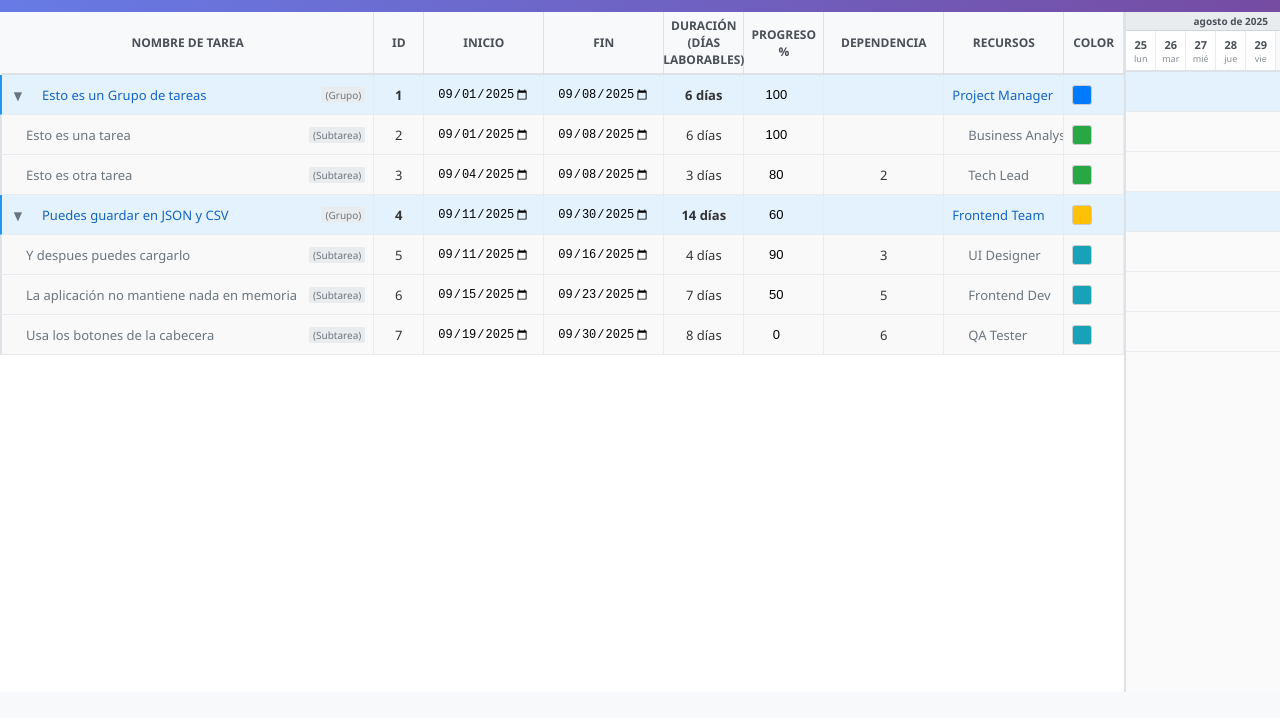
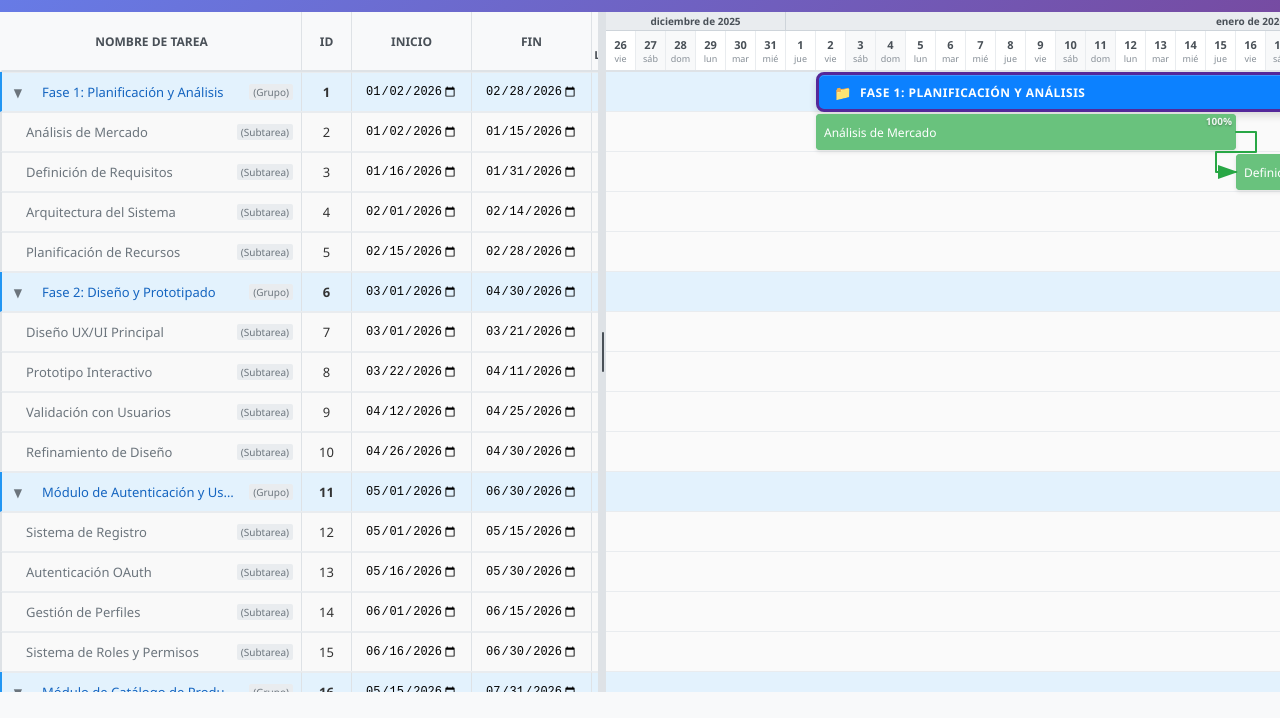
Before and after one commit to sergiocabellopacha/GanttProject, a plain HTML site: page gantt-app/index.html in a window 1280 px wide. Shown: the part 82-800 px from the top of the page. Drawn offline with Linux system fonts and the light colour scheme.

Commit message:
scroll synchronization and splitter; update styles for better layout and usability

```diff
--- a/gantt-app/index.html
+++ b/gantt-app/index.html
@@ -47,13 +47,14 @@
     </div>
 
     <div class="gantt-wrapper">
-        <div class="gantt-table">
+        <div class="gantt-table" id="gantt-table">
+            <div class="table-container">
                 <div class="table-header">
                     <div class="col-task-name">Nombre de Tarea</div>
                     <div class="col-id">ID</div>
                     <div class="col-start">Inicio</div>
                     <div class="col-end">Fin</div>
-                <div class="col-duration">Duración (Días Laborables)</div>
+                    <div class="col-duration">Duración<br>(Días Laborables)</div>
                     <div class="col-progress">Progreso %</div>
                     <div class="col-dependency">Dependencia</div>
                     <div class="col-resource">Recursos</div>
@@ -62,6 +63,11 @@
                 <div class="table-body" id="task-table-body">
                     <!-- Tasks will be populated here -->
                 </div>
+            </div>
+        </div>
+
+        <div class="splitter" id="splitter">
+            <div class="splitter-handle"></div>
         </div>
 
         <div class="gantt-chart">
--- a/gantt-app/script.js
+++ b/gantt-app/script.js
@@ -1234,10 +1234,119 @@ function renderAll() {
         // Configurar drag and drop después de renderizar
         setupDragAndDrop();
 
+        // Re-initialize scroll sync after rendering
+        initScrollSync();
+
     } catch (error) {
         console.error('Error rendering Gantt:', error);
         // Fallback en caso de error
         document.getElementById('task-table-body').innerHTML = '<div style="padding: 20px; color: red;">Error al renderizar. Revisa la consola.</div>';
+    }
+}
+
+// Initialize scroll synchronization between table and chart
+function initScrollSync() {
+    const tableContainer = document.querySelector('.table-container');
+    const ganttChart = document.querySelector('.gantt-chart');
+
+    if (!tableContainer || !ganttChart) {
+        console.warn('Could not find scroll containers for synchronization');
+        return;
+    }
+
+    let isScrolling = false;
+
+    // Sync vertical scroll from table to chart
+    tableContainer.addEventListener('scroll', function() {
+        if (isScrolling) return;
+        isScrolling = true;
+        ganttChart.scrollTop = tableContainer.scrollTop;
+        requestAnimationFrame(() => {
+            isScrolling = false;
+        });
+    });
+
+    // Sync vertical scroll from chart to table
+    ganttChart.addEventListener('scroll', function() {
+        if (isScrolling) return;
+        isScrolling = true;
+        tableContainer.scrollTop = ganttChart.scrollTop;
+        requestAnimationFrame(() => {
+            isScrolling = false;
+        });
+    });
+}
+
+// Splitter functionality for resizing table width
+function initSplitter() {
+    const splitter = document.getElementById('splitter');
+    const ganttTable = document.getElementById('gantt-table');
+    let isResizing = false;
+    let startX = 0;
+    let startWidth = 0;
+
+    const minWidth = 400; // Minimum table width
+    const maxWidth = window.innerWidth * 0.8; // Maximum 80% of window width
+
+    splitter.addEventListener('mousedown', function(e) {
+        e.preventDefault();
+        isResizing = true;
+        startX = e.clientX;
+        startWidth = ganttTable.offsetWidth;
+
+        // Add visual feedback
+        document.body.style.cursor = 'col-resize';
+        splitter.style.background = '#007bff';
+
+        // Prevent text selection during resize
+        document.body.style.userSelect = 'none';
+    });
+
+    document.addEventListener('mousemove', function(e) {
+        if (!isResizing) return;
+
+        const deltaX = e.clientX - startX;
+        const newWidth = startWidth + deltaX;
+
+        // Apply constraints
+        if (newWidth >= minWidth && newWidth <= maxWidth) {
+            ganttTable.style.width = newWidth + 'px';
+        }
+    });
+
+    document.addEventListener('mouseup', function() {
+        if (isResizing) {
+            isResizing = false;
+
+            // Remove visual feedback
+            document.body.style.cursor = '';
+            splitter.style.background = '';
+            document.body.style.userSelect = '';
+        }
+    });
+
+    // Handle window resize
+    window.addEventListener('resize', function() {
+        const currentWidth = ganttTable.offsetWidth;
+        const newMaxWidth = window.innerWidth * 0.8;
+
+        if (currentWidth > newMaxWidth) {
+            ganttTable.style.width = newMaxWidth + 'px';
+        }
+    });
+}
+
+// Load test data from test-data-2026.json if available
+async function loadTestData() {
+    try {
+        const response = await fetch('./test-data-2026.json');
+        if (response.ok) {
+            const testData = await response.json();
+            ganttData = testData;
+            console.log('Test data loaded successfully:', testData.tasks.length, 'tasks');
+        }
+    } catch (error) {
+        console.log('Test data file not found or error loading, using default data');
     }
 }
 
@@ -1786,13 +1895,20 @@ window.updateTaskField = updateTaskField;
 window.changeTaskColor = changeTaskColor;
 window.validateWorkdayDate = validateWorkdayDate;
 
-// Initialize
+    // Load test data if available and then initialize
+    loadTestData().then(() => {
         renderAll();
+    });
+
+    // Initialize scroll synchronization
+    initScrollSync();
 
     // Sync scroll between timeline header and chart body
     const chartContainer = document.querySelector('.gantt-chart');
     const timelineHeader = document.getElementById('timeline-header');
     const chartBody = document.getElementById('chart-body');
 
+    // Splitter functionality for resizing table width
+    initSplitter();
 
 }); // End of DOMContentLoaded
--- a/gantt-app/styles.css
+++ b/gantt-app/styles.css
@@ -190,13 +190,52 @@ body {
 /* Gantt Layout */
 .gantt-wrapper {
     display: flex;
-    min-height: calc(100vh - 120px);
+    height: calc(100vh - 120px);
     background: #fff;
+    overflow: hidden;
 }
 
 .gantt-table {
-    min-width: 600px;
+    width: 600px;
+    min-width: 400px;
+    max-width: 80%;
+    background: #fff;
     border-right: 2px solid #dee2e6;
+    display: flex;
+    flex-direction: column;
+}
+
+.table-container {
+    flex: 1;
+    overflow-x: auto;
+    overflow-y: auto;
+}
+
+.splitter {
+    width: 6px;
+    background: #dee2e6;
+    cursor: col-resize;
+    position: relative;
+    user-select: none;
+    flex-shrink: 0;
+}
+
+.splitter:hover {
+    background: #007bff;
+}
+
+.splitter-handle {
+    position: absolute;
+    top: 50%;
+    left: 50%;
+    transform: translate(-50%, -50%);
+    width: 2px;
+    height: 40px;
+    background: #495057;
+    border-radius: 1px;
+}
+
+.splitter:hover .splitter-handle {
     background: #fff;
 }
 
@@ -204,12 +243,13 @@ body {
     flex: 1;
     overflow-x: auto;
     background: #fafafa;
+    overflow-y: auto;
 }
 
 /* Table Styles */
 .table-header {
     display: grid;
-    grid-template-columns: minmax(300px, 1fr) 50px 120px 120px 80px 80px 120px 120px 60px;
+    grid-template-columns: 300px 50px 120px 120px 80px 80px 80px 120px 60px;
     background: #f8f9fa;
     border-bottom: 2px solid #dee2e6;
     border-left: 2px solid transparent;
@@ -220,6 +260,8 @@ body {
     position: sticky;
     top: 0;
     z-index: 101;
+    min-width: 1010px; /* Suma de todas las columnas */
+    height: 60px; /* Matching timeline-header height */
 }
 
 .table-header > div {
@@ -229,16 +271,27 @@ body {
     align-items: center;
     justify-content: center;
     text-align: center;
+    white-space: nowrap;
+    overflow: hidden;
+    text-overflow: ellipsis;
+}
+
+/* Allow line breaks for duration column */
+.table-header .col-duration {
+    white-space: normal;
+    line-height: 1.2;
+    font-size: 11px;
 }
 
 .task-row {
     display: grid;
-    grid-template-columns: minmax(300px, 1fr) 50px 120px 120px 80px 80px 120px 120px 60px;
+    grid-template-columns: 300px 50px 120px 120px 80px 80px 80px 120px 60px;
     border-bottom: 1px solid #e9ecef;
     border-left: 2px solid #dee2e6;
     height: 40px;
     min-height: 40px;
     transition: background-color 0.2s;
+    min-width: 1010px; /* Suma de todas las columnas */
 }
 
 .task-row:hover {
@@ -323,6 +376,26 @@ body {
     width: 100%;
     font-size: 13px;
     padding: 2px;
+}
+
+.task-cell {
+    padding: 5px 8px;
+    border-right: 1px solid #dee2e6;
+    border-top: 1px solid #e9ecef;
+    display: flex;
+    align-items: center;
+    overflow: hidden;
+    text-overflow: ellipsis;
+    white-space: nowrap;
+    min-width: 0;
+}
+
+.task-cell input {
+    width: 100%;
+    border: 1px solid transparent;
+    padding: 2px 4px;
+    font-size: 12px;
+    background: transparent;
 }
 
 .task-cell input:focus {
@@ -1087,7 +1160,7 @@ body.dragging {
 
     .table-header,
     .task-row {
-        grid-template-columns: 150px 40px 90px 90px 60px 60px 100px 100px 50px;
+        grid-template-columns: 150px 40px 90px 90px 50px 60px 70px 100px 50px;
     }
 }
 
```
Also changed, not shown: .playwright-mcp/gantt-professional.json (added). Lines whose indentation alone changed are shown as unchanged.
